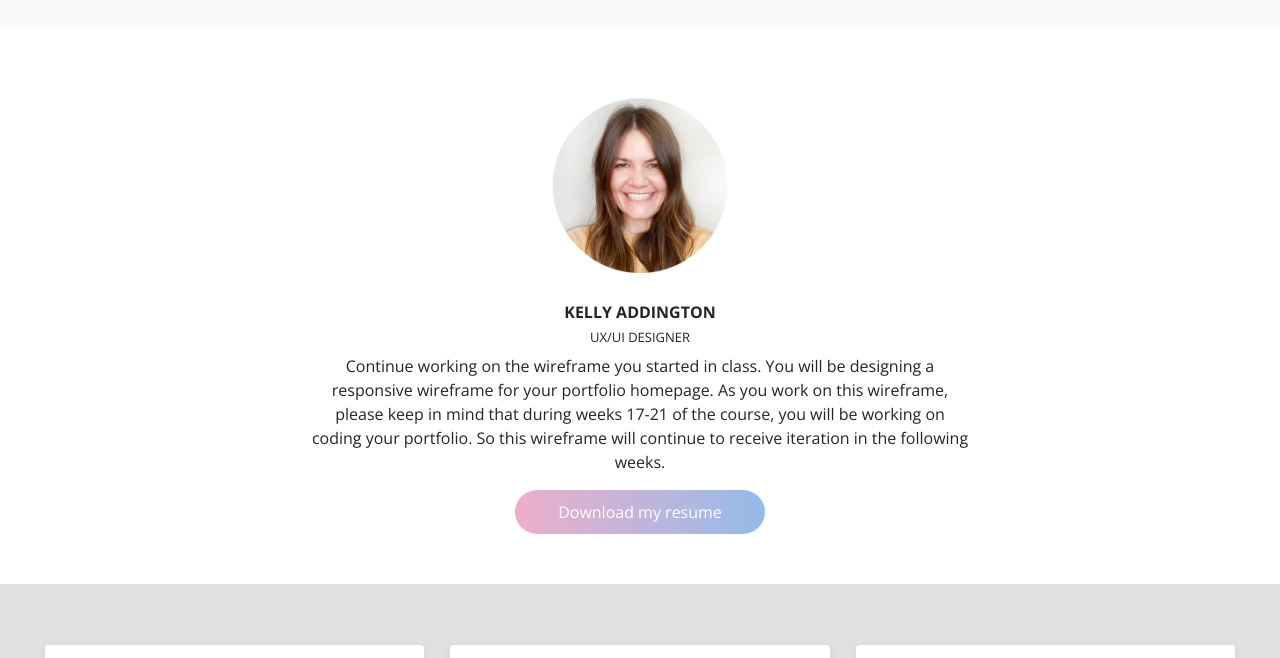
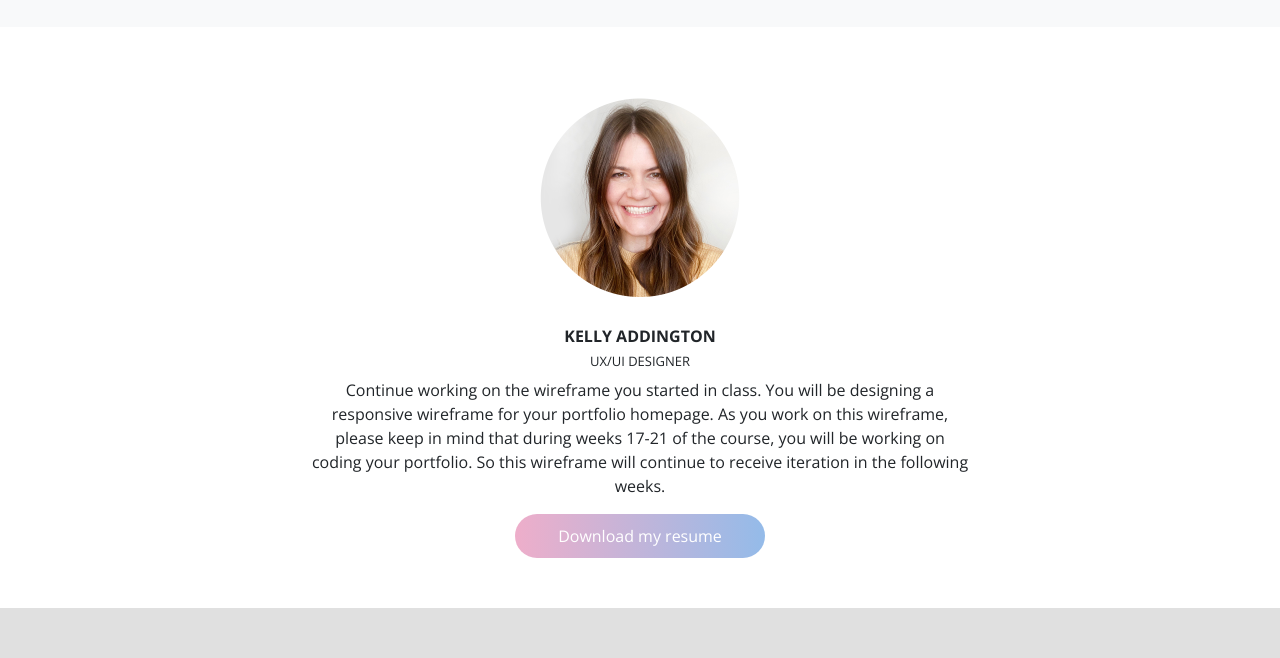
Before and after one commit to addingtonkel/KAUXPortfolio2021, a plain HTML site: page index.html in a window 1280 px wide. Shown: the part 73-731 px from the top of the page. Drawn offline with nearby package versions, Linux system fonts and the light colour scheme.

Commit message:
Profile image fix
width, height & remove padding

```diff
--- a/css/index.css
+++ b/css/index.css
@@ -17,8 +17,9 @@ body {
 }
 
 .profileImage img {
-    max-width: 200px;
-    max-height: 200px;
+    width: 200px;
+    height: 200px;
+    padding: 0;
     margin: 0 auto;
 }
 
```
